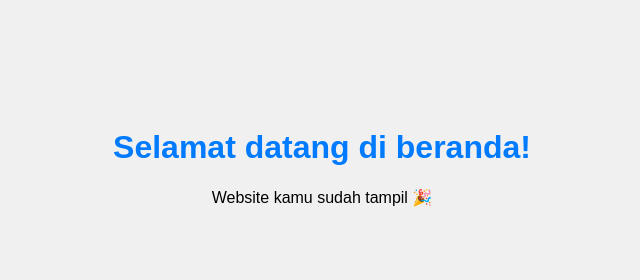
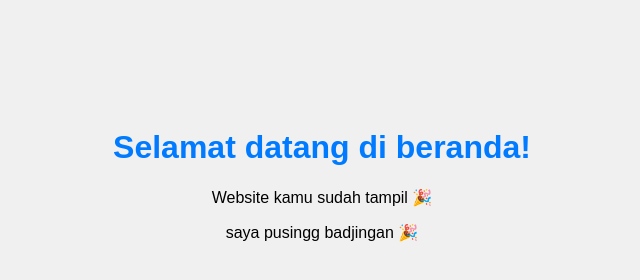
Before and after one commit to rutoff/rutoff, a website: page public/index.html in a window 1280 px wide. Shown: the whole page, without its empty margins (318-958 px from the left). Drawn offline with Linux system fonts and the light colour scheme.

Commit message:
Add beranda with HTML and CSS

```diff
--- a/public/index.html
+++ b/public/index.html
@@ -10,5 +10,6 @@
 <body>
   <h1>Selamat datang di beranda!</h1>
   <p>Website kamu sudah tampil 🎉</p>
+  <p>saya pusingg badjingan 🎉</p>
 </body>
 </html>
```
